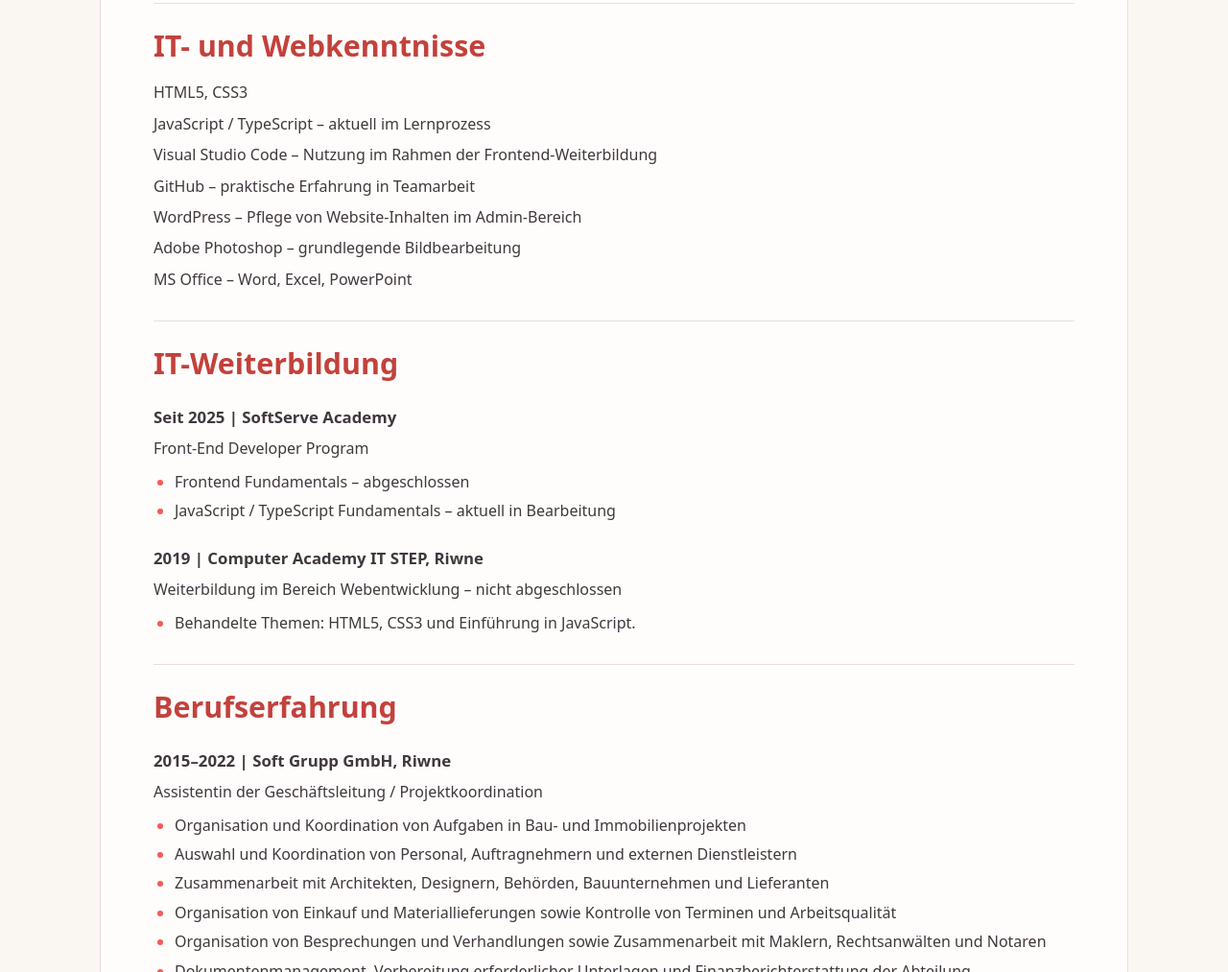
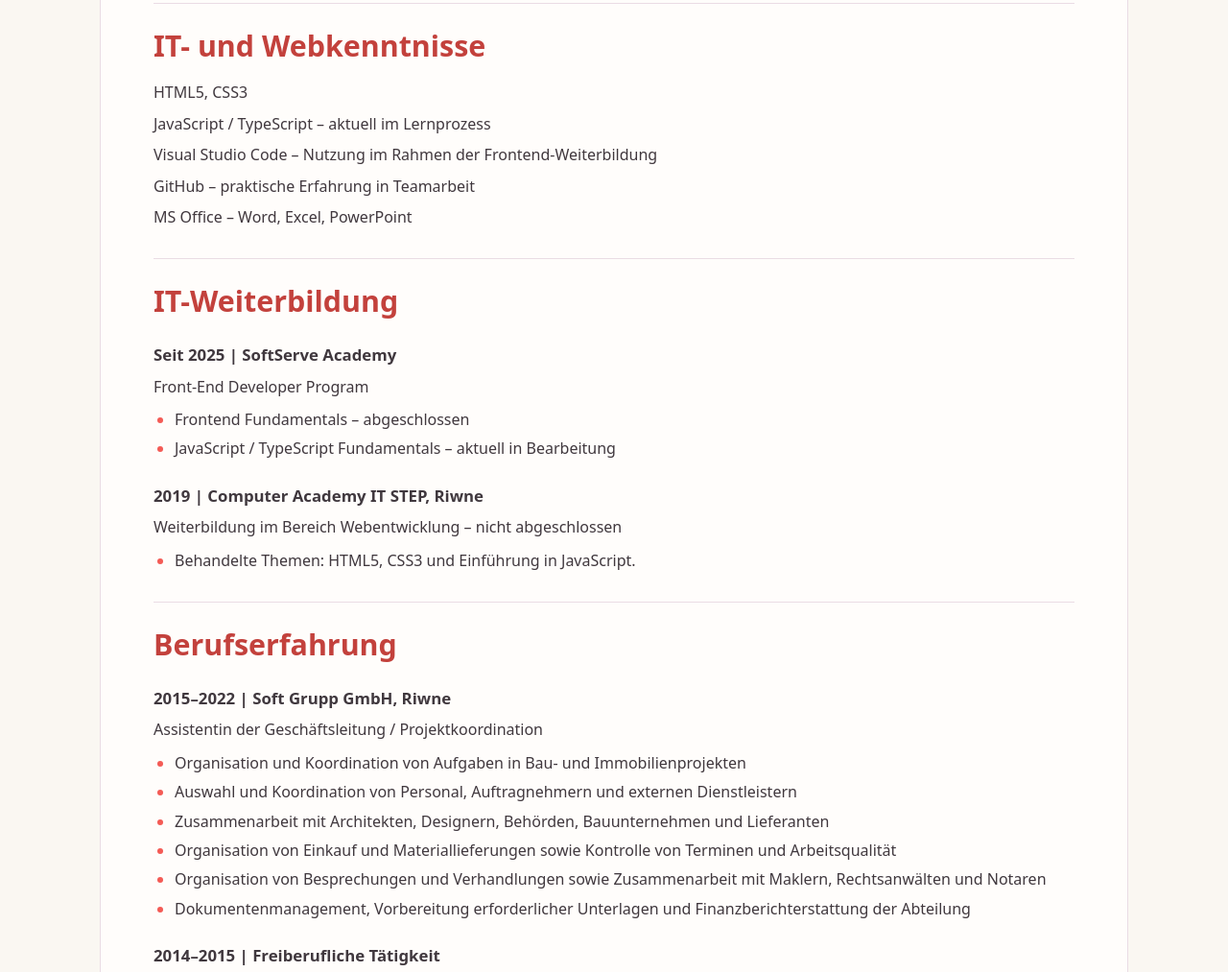
Before and after one commit to OksanchikSS/Lebenslauf, a plain HTML site: page index.html in a window 1280 px wide. Shown: the part 1019-2032 px from the top of the page at 96% size. Drawn offline with Linux system fonts and the light colour scheme.

Commit message:
Remove WordPress and Photoshop from skills list
Removed mentions of WordPress and Adobe Photoshop from the skills section.

```diff
--- a/index.html
+++ b/index.html
@@ -54,8 +54,6 @@
         <p>JavaScript / TypeScript – aktuell im Lernprozess</p>
         <p>Visual Studio Code – Nutzung im Rahmen der Frontend-Weiterbildung</p>
         <p>GitHub – praktische Erfahrung in Teamarbeit</p>
-        <p>WordPress – Pflege von Website-Inhalten im Admin-Bereich</p>
-        <p>Adobe Photoshop – grundlegende Bildbearbeitung</p>
         <p>MS Office – Word, Excel, PowerPoint</p>
       </section>
       <section id="weiterbildung">
```
